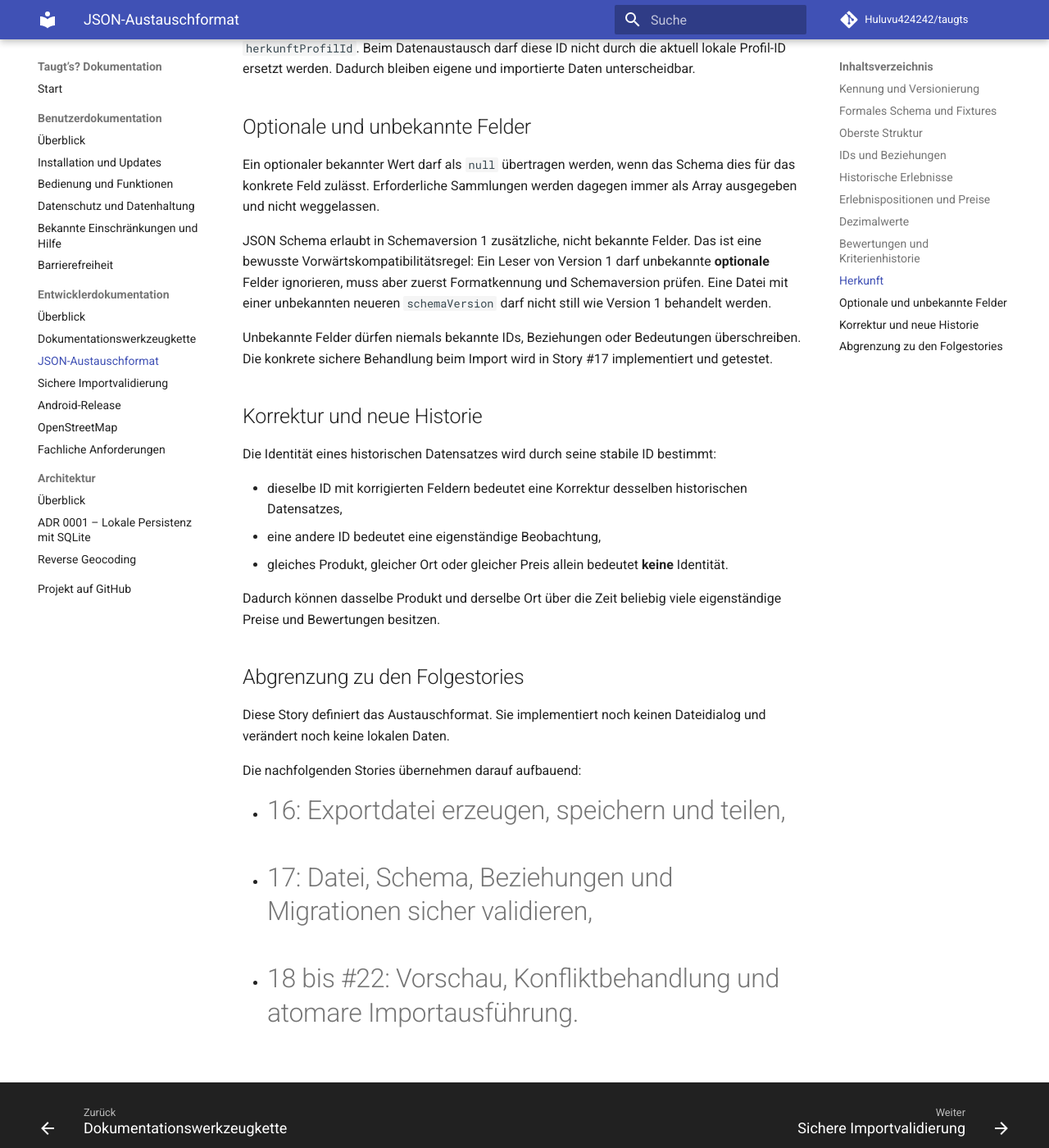
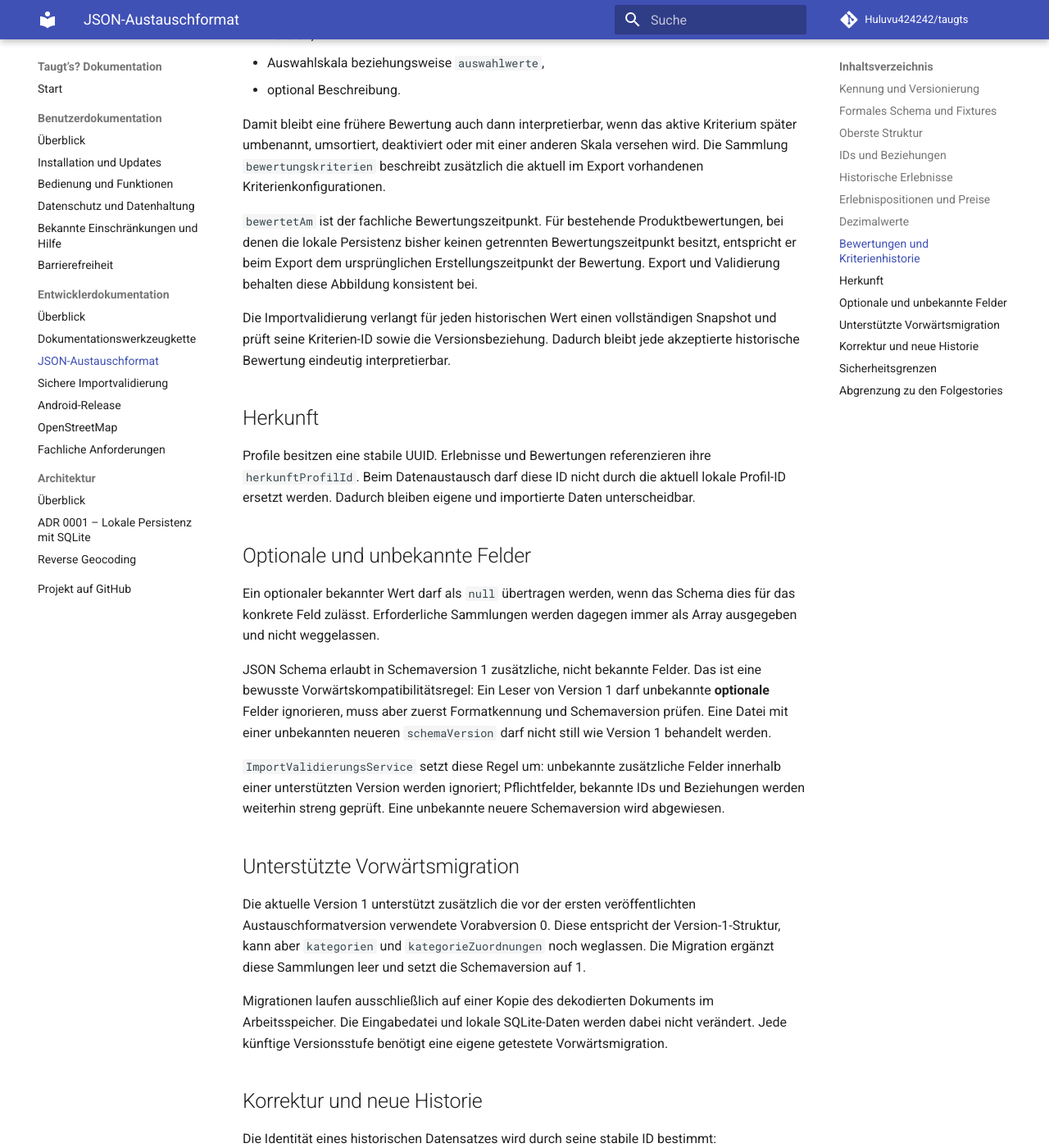
Before and after one commit to Huluvu424242/taugts, an MkDocs documentation site: the page built from docs/entwicklung/austauschformat.md, in a window 1280 px wide and 1400 px high, scrolled down 5097 px. Shown: the whole window at 82% size. Built offline with MkDocs 1.6.1 and Material for MkDocs 9.7.7, drawn with Linux system fonts in a browser that asks for light colours; comment, search, counter and statistics services are not loaded; some of the changed text lies outside the part shown.

Commit message:
Story #17: Austauschformat-Doku auf Validierungsstand aktualisieren

```diff
--- a/docs/entwicklung/austauschformat.md
+++ b/docs/entwicklung/austauschformat.md
@@ -1,6 +1,6 @@
 # Versioniertes JSON-Austauschformat
 
-Taugt’s? verwendet für Sicherung und Datenaustausch ein eigenes, von der lokalen SQLite-Datenbank unabhängiges JSON-Format. Diese Dokumentation beschreibt **Schemaversion 1**. Die eigentliche Export- und Importfunktion wird in nachfolgenden Stories umgesetzt.
+Taugt’s? verwendet für Sicherung und Datenaustausch ein eigenes, von der lokalen SQLite-Datenbank unabhängiges JSON-Format. Diese Dokumentation beschreibt **Schemaversion 1**. Der Export ist implementiert; Importdateien werden vor jeder späteren Übernahme durch die sichere Importvalidierung vollständig geprüft.
 
 ## Kennung und Versionierung
 
@@ -33,8 +33,13 @@ Beispieldaten liegen unter:
 
 - `schema/fixtures/taugts-export-v1-gueltig.json`
 - `schema/fixtures/taugts-export-v1-ungueltig.json`
+- `schema/fixtures/taugts-export-v0-migrierbar.json`
+- `schema/fixtures/taugts-export-v1-verwaist.json`
+- `schema/fixtures/taugts-export-v1-fachlich-ungueltig.json`
 
 Das gültige Fixture enthält dasselbe Produkt in zwei unterschiedlichen Restaurantbesuchen mit eigenständigen Erlebnispositionen, Preisbeobachtungen und Bewertungen. Damit wird ausdrücklich gezeigt, dass spätere Beobachtungen ältere Werte nicht überschreiben.
+
+Die zusätzlichen Import-Fixtures prüfen eine unterstützte Vorwärtsmigration, verwaiste Referenzen und fachlich ungültige Status-/Zeitkombinationen. Details stehen unter [Sichere Importvalidierung](importvalidierung.md).
 
 ## Oberste Struktur
 
@@ -69,7 +74,7 @@ Beispiele:
 - eine Ortsbewertung verweist auf genau das Erlebnis und den bewerteten Ort,
 - Kategoriezuordnungen enthalten Kategorie- und Ziel-ID.
 
-JSON Schema kann die Existenz einer referenzierten UUID in einer anderen Sammlung nicht vollständig ausdrücken. Die referenzielle Prüfung ist daher zusätzlich Aufgabe der Importvalidierung aus Story #17.
+JSON Schema kann die Existenz einer referenzierten UUID in einer anderen Sammlung nicht vollständig ausdrücken. Deshalb prüft `ImportValidierungsService` die referenzielle Konsistenz zusätzlich und weist verwaiste oder widersprüchliche Beobachtungen ab.
 
 ## Historische Erlebnisse
 
@@ -87,6 +92,8 @@ Folgende Zeitinformationen bleiben getrennt:
 - `tatsaechlichesEnde`: optionaler UTC-Zeitstempel.
 
 Ein später bearbeitetes Erlebnis behält seine ID. Ein tatsächlich neues Erlebnis erhält eine neue ID.
+
+Die Importvalidierung erzwingt die gleichen fachlichen Zeitregeln wie das lokale Modell: Eine geplante Uhrzeit benötigt einen Tag, ein tatsächliches Ende einen Beginn, das Ende darf nicht vor dem Beginn liegen, aktive Erlebnisse benötigen einen Beginn und beendete Erlebnisse benötigen Beginn und Ende.
 
 ## Erlebnispositionen und Preise
 
@@ -107,6 +114,8 @@ Geldwerte werden **nicht als Gleitkommazahl** exportiert. `betragMinor: 450` mit
 
 Eine Korrektur derselben Preisbeobachtung behält deren ID. Ein Preis bei einem anderen Erlebnis oder eine fachlich neue Beobachtung erhält eine neue ID.
 
+Beim Import werden nicht nur die einzelnen IDs geprüft. Erlebnisposition, Erlebnis und Produkt einer Preisbeobachtung müssen auch zueinander passen; verwaiste oder widersprüchliche Preisbeobachtungen werden abgewiesen.
+
 ## Dezimalwerte
 
 Nicht-monetäre Dezimalwerte wie Alkoholgehalt, Koordinaten und Bewertungswerte werden als kanonische Dezimalstrings gespeichert, zum Beispiel:
@@ -126,7 +135,7 @@ Verbindlich sind:
 - keine Exponentialschreibweise,
 - keine lokalisierte Darstellung.
 
-Damit ist die textuelle Zahl unabhängig von Sprache und Gleitkommaimplementierung eindeutig reproduzierbar.
+Damit ist die textuelle Zahl unabhängig von Sprache und Gleitkommaimplementierung eindeutig reproduzierbar. Die Importvalidierung lehnt abweichende Darstellungen ab.
 
 ## Bewertungen und Kriterienhistorie
 
@@ -147,7 +156,9 @@ Jeder Bewertungswert enthält neben der Kriterien-ID einen **historischen Kriter
 
 Damit bleibt eine frühere Bewertung auch dann interpretierbar, wenn das aktive Kriterium später umbenannt, umsortiert, deaktiviert oder mit einer anderen Skala versehen wird. Die Sammlung `bewertungskriterien` beschreibt zusätzlich die aktuell im Export vorhandenen Kriterienkonfigurationen.
 
-`bewertetAm` ist der fachliche Bewertungszeitpunkt. Für bestehende Produktbewertungen, bei denen die lokale Persistenz bisher keinen getrennten Bewertungszeitpunkt besitzt, entspricht er beim Export dem ursprünglichen Erstellungszeitpunkt der Bewertung. Die spätere Import-/Exportimplementierung muss diese Abbildung konsistent beibehalten.
+`bewertetAm` ist der fachliche Bewertungszeitpunkt. Für bestehende Produktbewertungen, bei denen die lokale Persistenz bisher keinen getrennten Bewertungszeitpunkt besitzt, entspricht er beim Export dem ursprünglichen Erstellungszeitpunkt der Bewertung. Export und Validierung behalten diese Abbildung konsistent bei.
+
+Die Importvalidierung verlangt für jeden historischen Wert einen vollständigen Snapshot und prüft seine Kriterien-ID sowie die Versionsbeziehung. Dadurch bleibt jede akzeptierte historische Bewertung eindeutig interpretierbar.
 
 ## Herkunft
 
@@ -159,7 +170,13 @@ Ein optionaler bekannter Wert darf als `null` übertragen werden, wenn das Schem
 
 JSON Schema erlaubt in Schemaversion 1 zusätzliche, nicht bekannte Felder. Das ist eine bewusste Vorwärtskompatibilitätsregel: Ein Leser von Version 1 darf unbekannte **optionale** Felder ignorieren, muss aber zuerst Formatkennung und Schemaversion prüfen. Eine Datei mit einer unbekannten neueren `schemaVersion` darf nicht still wie Version 1 behandelt werden.
 
-Unbekannte Felder dürfen niemals bekannte IDs, Beziehungen oder Bedeutungen überschreiben. Die konkrete sichere Behandlung beim Import wird in Story #17 implementiert und getestet.
+`ImportValidierungsService` setzt diese Regel um: unbekannte zusätzliche Felder innerhalb einer unterstützten Version werden ignoriert; Pflichtfelder, bekannte IDs und Beziehungen werden weiterhin streng geprüft. Eine unbekannte neuere Schemaversion wird abgewiesen.
+
+## Unterstützte Vorwärtsmigration
+
+Die aktuelle Version 1 unterstützt zusätzlich die vor der ersten veröffentlichten Austauschformatversion verwendete Vorabversion 0. Diese entspricht der Version-1-Struktur, kann aber `kategorien` und `kategorieZuordnungen` noch weglassen. Die Migration ergänzt diese Sammlungen leer und setzt die Schemaversion auf 1.
+
+Migrationen laufen ausschließlich auf einer Kopie des dekodierten Dokuments im Arbeitsspeicher. Die Eingabedatei und lokale SQLite-Daten werden dabei nicht verändert. Jede künftige Versionsstufe benötigt eine eigene getestete Vorwärtsmigration.
 
 ## Korrektur und neue Historie
 
@@ -169,14 +186,17 @@ Die Identität eines historischen Datensatzes wird durch seine stabile ID bestim
 - eine andere ID bedeutet eine eigenständige Beobachtung,
 - gleiches Produkt, gleicher Ort oder gleicher Preis allein bedeutet **keine** Identität.
 
-Dadurch können dasselbe Produkt und derselbe Ort über die Zeit beliebig viele eigenständige Preise und Bewertungen besitzen.
+Dadurch können dasselbe Produkt und derselbe Ort über die Zeit beliebig viele eigenständige Preise und Bewertungen besitzen. Die Importvalidierung weist nur tatsächlich mehrfach verwendete IDs innerhalb derselben Sammlung als Duplikat ab.
+
+## Sicherheitsgrenzen
+
+Vor der fachlichen Analyse begrenzt die Importvalidierung die Eingabe standardmäßig auf 10 MiB, 40 Verschachtelungsebenen und 250.000 JSON-Knoten. Jede fachliche Sammlung darf höchstens 50.000 Einträge enthalten. Details und Begründung stehen unter [Sichere Importvalidierung](importvalidierung.md).
 
 ## Abgrenzung zu den Folgestories
 
-Diese Story definiert das Austauschformat. Sie implementiert noch keinen Dateidialog und verändert noch keine lokalen Daten.
+Das Format, der Export und die sichere Vorvalidierung sind damit implementiert. Die Validierung verändert absichtlich noch keine lokalen Daten.
 
 Die nachfolgenden Stories übernehmen darauf aufbauend:
 
-- #16: Exportdatei erzeugen, speichern und teilen,
-- #17: Datei, Schema, Beziehungen und Migrationen sicher validieren,
-- #18 bis #22: Vorschau, Konfliktbehandlung und atomare Importausführung.
+- #18: Importvorschau und Konfliktanalyse,
+- #19 bis #22: Konfliktbehandlung, atomare Importausführung und weitere Datenaustauschabläufe.
```
